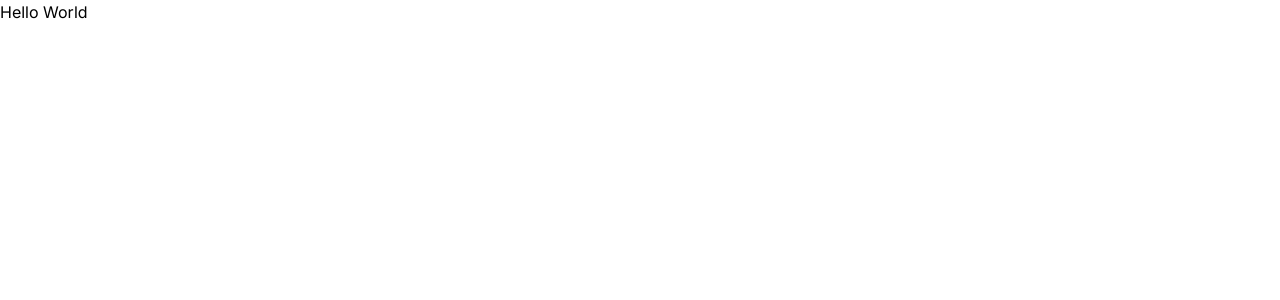
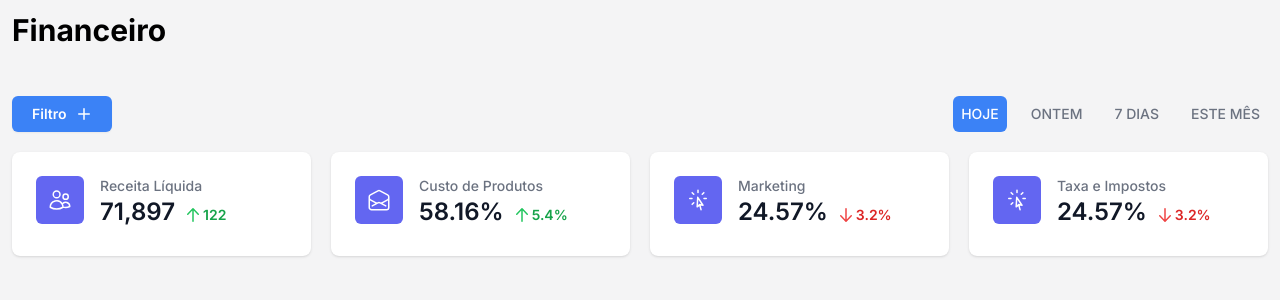
Before and after one commit to ruandqm/financial-dashboard, a Next.js app: page / in a window 1280 px wide. Shown: the top 300 px of the page. Built offline with nearby package versions, Linux system fonts and the light colour scheme.

Commit message:
initialStats cards added

```diff
--- /dev/null
+++ b/app/components/HeaderActions/Tabs.jsx
@@ -0,0 +1,50 @@
+const tabs = [
+    { name: 'Hoje', href: '#', current: true },
+    { name: 'Ontem', href: '#', current: false },
+    { name: '7 dias', href: '#', current: false },
+    { name: 'Este mês', href: '#', current: false },
+]
+
+function classNames(...classes) {
+    return classes.filter(Boolean).join(' ')
+}
+
+export default function Tabs() {
+    return (
+        <div>
+            <div className="sm:hidden">
+                <label htmlFor="tabs" className="sr-only">
+                    Select a tab
+                </label>
+                {/* Use an "onChange" listener to redirect the user to the selected tab URL. */}
+                <select
+                    id="tabs"
+                    name="tabs"
+                    className="block w-full rounded-md border-gray-300 focus:border-blue-500 focus:ring-blue-500"
+                    defaultValue={tabs.find((tab) => tab.current).name}
+                >
+                    {tabs.map((tab) => (
+                        <option key={tab.name}>{tab.name}</option>
+                    ))}
+                </select>
+            </div>
+            <div className="hidden sm:block">
+                <nav className="flex space-x-4" aria-label="Tabs">
+                    {tabs.map((tab) => (
+                        <a
+                            key={tab.name}
+                            href={tab.href}
+                            className={classNames(
+                                tab.current ? 'bg-blue-500 text-white' : 'text-gray-500 hover:text-gray-700',
+                                'rounded-md p-2 text-sm font-medium uppercase'
+                            )}
+                            aria-current={tab.current ? 'page' : undefined}
+                        >
+                            {tab.name}
+                        </a>
+                    ))}
+                </nav>
+            </div>
+        </div>
+    )
+}
--- /dev/null
+++ b/app/components/HeaderActions/index.jsx
@@ -0,0 +1,17 @@
+import Tabs from "./Tabs"
+import { PlusIcon } from '@heroicons/react/20/solid'
+
+export default function HeaderActions() {
+    return (
+        <div className="flex justify-between mt-12">
+            <button
+                type="button"
+                className="inline-flex items-center gap-x-2 rounded-md bg-blue-500 px-5 py-2 text-sm font-semibold text-white shadow-sm hover:bg-blue-400 focus-visible:outline focus-visible:outline-2 focus-visible:outline-offset-2 focus-visible:outline-blue-600 duration-150"
+            >
+                Filtro
+                <PlusIcon className="-mr-0.5 h-5 w-5" aria-hidden="true" />
+            </button>
+            <Tabs />
+        </div>
+    )
+}
--- /dev/null
+++ b/app/components/InitialStats/index.jsx
@@ -0,0 +1,54 @@
+import { ArrowDownIcon, ArrowUpIcon } from '@heroicons/react/20/solid'
+import { CursorArrowRaysIcon, EnvelopeOpenIcon, UsersIcon } from '@heroicons/react/24/outline'
+
+const stats = [
+    { id: 1, name: 'Receita Líquida', stat: '71,897', icon: UsersIcon, change: '122', changeType: 'increase' },
+    { id: 2, name: 'Custo de Produtos', stat: '58.16%', icon: EnvelopeOpenIcon, change: '5.4%', changeType: 'increase' },
+    { id: 3, name: 'Marketing', stat: '24.57%', icon: CursorArrowRaysIcon, change: '3.2%', changeType: 'decrease' },
+    { id: 4, name: 'Taxa e Impostos', stat: '24.57%', icon: CursorArrowRaysIcon, change: '3.2%', changeType: 'decrease' }
+]
+
+function classNames(...classes) {
+    return classes.filter(Boolean).join(' ')
+}
+
+export default function InitialStats() {
+    return (
+        <div>
+            <dl className="mt-5 grid grid-cols-1 gap-5 sm:grid-cols-2 lg:grid-cols-4">
+                {stats.map((item) => (
+                    <div
+                        key={item.id}
+                        className="relative overflow-hidden rounded-lg bg-white px-4 pt-5 shadow sm:px-6 sm:pt-6"
+                    >
+                        <dt>
+                            <div className="absolute rounded-md bg-indigo-500 p-3">
+                                <item.icon className="h-6 w-6 text-white" aria-hidden="true" />
+                            </div>
+                            <p className="ml-16 truncate text-sm font-medium text-gray-500">{item.name}</p>
+                        </dt>
+                        <dd className="ml-16 flex items-baseline pb-6 sm:pb-7">
+                            <p className="text-2xl font-semibold text-gray-900">{item.stat}</p>
+                            <p
+                                className={classNames(
+                                    item.changeType === 'increase' ? 'text-green-600' : 'text-red-600',
+                                    'ml-2 flex items-baseline text-sm font-semibold'
+                                )}
+                            >
+                                {item.changeType === 'increase' ? (
+                                    <ArrowUpIcon className="h-5 w-5 flex-shrink-0 self-center text-green-500" aria-hidden="true" />
+                                ) : (
+                                    <ArrowDownIcon className="h-5 w-5 flex-shrink-0 self-center text-red-500" aria-hidden="true" />
+                                )}
+
+                                <span className="sr-only"> {item.changeType === 'increase' ? 'Increased' : 'Decreased'} by </span>
+                                {item.change}
+                            </p>
+
+                        </dd>
+                    </div>
+                ))}
+            </dl>
+        </div>
+    )
+}
--- a/app/globals.css
+++ b/app/globals.css
@@ -1,3 +1,7 @@
 @tailwind base;
 @tailwind components;
 @tailwind utilities;
+
+body {
+    background-color: rgb(244 244 245);
+}
--- a/app/page.jsx
+++ b/app/page.jsx
@@ -1,7 +1,16 @@
+import HeaderActions from "./components/HeaderActions";
+import InitialStats from "./components/InitialStats";
+
 export default function Home() {
   return (
-    <main>
-      <h1>Hello World</h1>
+    <main className="flex justify-center">
+      <div className="w-full max-w-screen-2xl mx-3 my-3">
+        <h1 className="font-bold text-3xl">Financeiro</h1>
+
+        <HeaderActions />
+
+        <InitialStats />
+      </div>
     </main>
   )
 }
--- a/package.json
+++ b/package.json
@@ -17,6 +17,7 @@
     "react-dom": "^18"
   },
   "devDependencies": {
+    "@tailwindcss/forms": "^0.5.7",
     "autoprefixer": "^10.0.1",
     "postcss": "^8",
     "tailwindcss": "^3.3.0"
--- a/tailwind.config.js
+++ b/tailwind.config.js
@@ -14,5 +14,7 @@ module.exports = {
       },
     },
   },
-  plugins: [],
+  plugins: [
+    require('@tailwindcss/forms'),
+  ],
 }
```
Also changed, not shown: 1 other file (tests, documents, lock files or other folders).
